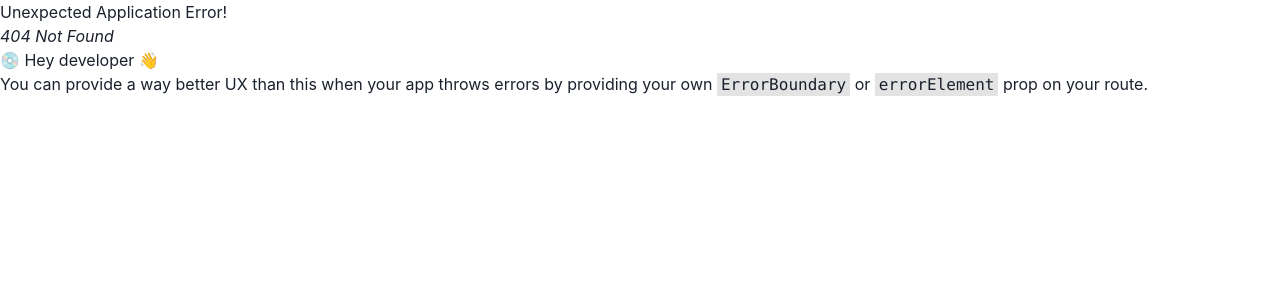
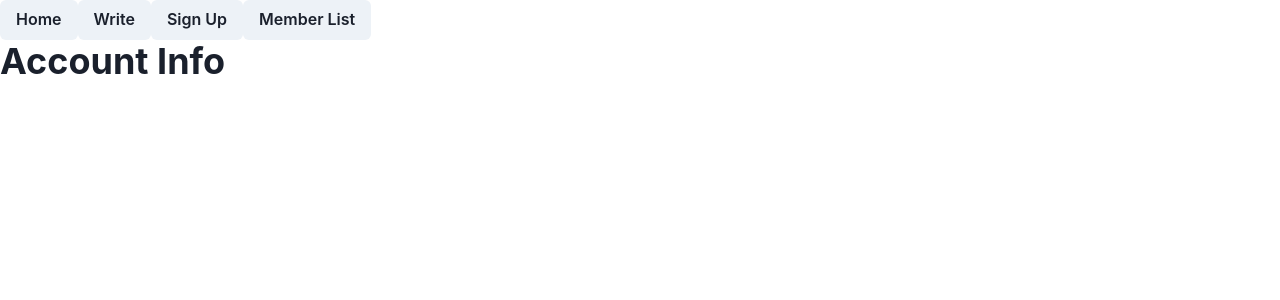
Before and after one commit to smil98/prj1-fe, a React (Create React App) app: page /member in a window 1280 px wide. Before the commit this address had no page. Shown: the top 300 px of the page. Built offline with nearby package versions, Linux system fonts and the light colour scheme.

Commit message:
Created Member View Page

```diff
--- a/src/App.js
+++ b/src/App.js
@@ -12,6 +12,7 @@ import { BoardView } from "./page/board/BoardView";
 import { BoardEdit } from "./page/board/BoardEdit";
 import { MemeberSignUp } from "./page/member/MemeberSignUp";
 import { MemberList } from "./page/member/MemberList";
+import { MemberView } from "./page/member/MemberView";
 
 const routes = createBrowserRouter(
   createRoutesFromElements(
@@ -22,6 +23,7 @@ const routes = createBrowserRouter(
       <Route path="edit/:id" element={<BoardEdit />} />
       <Route path="join" element={<MemeberSignUp />} />
       <Route path="member/list" element={<MemberList />} />
+      <Route path="member" element={<MemberView />}></Route>
     </Route>,
   ),
 );
--- a/src/page/member/MemberList.js
+++ b/src/page/member/MemberList.js
@@ -11,9 +11,12 @@ import {
   Tr,
 } from "@chakra-ui/react";
 import axios from "axios";
+import { useNavigate } from "react-router-dom";
 
 export function MemberList() {
   const [list, setList] = useState(null);
+  const navigate = useNavigate();
+
   useEffect(() => {
     axios.get("/api/member/list").then((response) => setList(response.data));
   }, []);
@@ -21,6 +24,13 @@ export function MemberList() {
   if (list === null) {
     return <Spinner />;
   }
+
+  function handleTableRowClick(id) {
+    const params = new URLSearchParams();
+    params.set("id", id);
+    navigate("/member?" + params.toString());
+  }
+
   return (
     <Box>
       <Heading>Member List</Heading>
@@ -35,7 +45,7 @@ export function MemberList() {
         </Thead>
         <Tbody>
           {list.map((member) => (
-            <Tr key={member.id}>
+            <Tr onClick={() => handleTableRowClick(member.id)} key={member.id}>
               <Td>{member.id}</Td>
               <Td>{member.password}</Td>
               <Td>{member.email}</Td>
--- /dev/null
+++ b/src/page/member/MemberView.js
@@ -0,0 +1,12 @@
+import { useSearchParams } from "react-router-dom";
+import { Heading } from "@chakra-ui/react";
+
+export function MemberView() {
+  const [params] = useSearchParams();
+
+  return (
+    <div>
+      <Heading>{params.get("id")} Account Info</Heading>
+    </div>
+  );
+}
--- a/src/page/member/MemeberSignUp.js
+++ b/src/page/member/MemeberSignUp.js
@@ -4,7 +4,6 @@ import {
   Flex,
   FormControl,
   FormErrorMessage,
-  FormHelperText,
   FormLabel,
   Heading,
   Input,
@@ -39,7 +38,7 @@ export function MemeberSignUp() {
     isQualified = false;
   }
 
-  if (password != passwordCheck) {
+  if (password !== passwordCheck) {
     isQualified = false;
   }
 
@@ -164,7 +163,7 @@ export function MemeberSignUp() {
         />
         <FormErrorMessage>Please Enter Password</FormErrorMessage>
       </FormControl>
-      <FormControl isInvalid={password != passwordCheck}>
+      <FormControl isInvalid={password !== passwordCheck}>
         <FormLabel>check password</FormLabel>
         <Input
           type="password"
```
